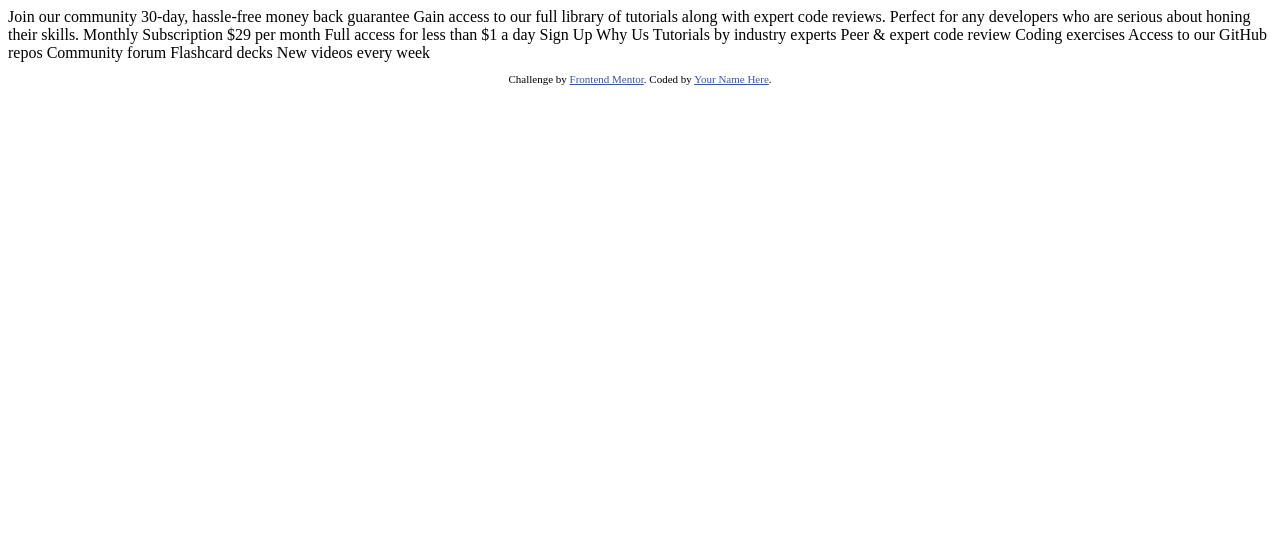
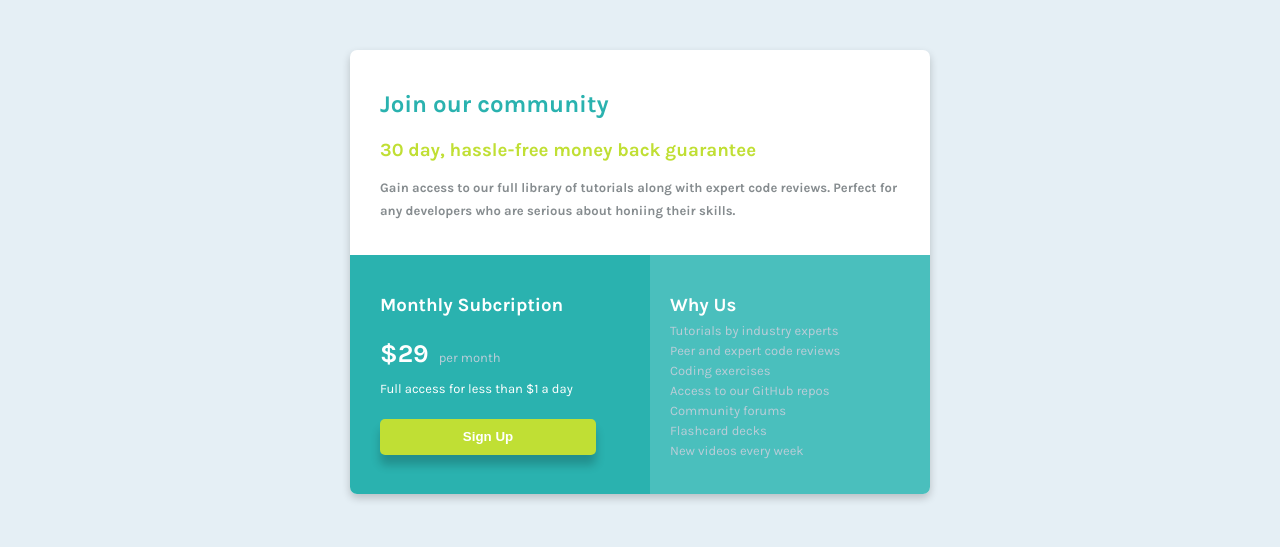
Before and after one commit to kalush89/single-price-grid-component, a plain HTML site: page index.html in a window 1280 px wide. Drawn offline with Linux system fonts and the light colour scheme.

Commit message:
fix index file

```diff
--- a/index.html
+++ b/index.html
@@ -1,50 +1,66 @@
 <!DOCTYPE html>
 <html lang="en">
 <head>
-  <meta charset="UTF-8">
-  <meta name="viewport" content="width=device-width, initial-scale=1.0"> <!-- displays site properly based on user's device -->
-
-  <link rel="icon" type="image/png" sizes="32x32" href="./images/favicon-32x32.png">
-
-  <title>Frontend Mentor | Single Price Grid Component</title>
-
-  <!-- Feel free to remove these styles or customise in your own stylesheet 👍 -->
-  <style>
-    .attribution { font-size: 11px; text-align: center; }
-    .attribution a { color: hsl(228, 45%, 44%); }
-  </style>
+    <meta charset="UTF-8">
+    <meta http-equiv="X-UA-Compatible" content="IE=edge">
+    <meta name="viewport" content="width=device-width, initial-scale=1.0">
+    <link rel="stylesheet" href="./style.css">
+    <link href="https://fonts.googleapis.com/css2?family=Karla:wght@400;700&display=swap" rel="stylesheet">
+    <!--<link rel="stylesheet" href="normalize.css">-->
+    <title>Single Price Grid Component</title>
 </head>
 <body>
-  Join our community
 
-  30-day, hassle-free money back guarantee
+    <div class="container">
+        <div class="card">
+        <div class="col-1">
+        <div class="top">
+            <h2>Join our community</h2>
+            </div>
+            <div class="mid">
+            <h3 id="promo">30 day, hassle-free money back guarantee</h3>
+        </div>
+        <div class="bottom">
+            <p>
+                Gain access to our full library of tutorials along with expert code reviews.
+                Perfect for any developers who are serious about honiing their skills.
+            </p>
+        </div>
+        </div><!--End col-1-->
+        <div class="col-2">
+        <div class="left">
+            <div class="top">
+            <h3>Monthly Subcription</h3>
+        </div>
+        <div class="mid">
+            <p>
+                <span class="price">$29</span><span class="duration">per month</span><br>
+                <span class="full-accesss">Full access for less than $1 a day</span>
+            </p>
+        </div>
+        <div class="bottom">
+            <button>Sign Up</button>
+            </div>
+        </div>
+        <div class="right">
+            <div class="top">
+            <h3>Why Us</h3>
+            </div>
+            <div class="buttom">
+            <ul>
+                <li>Tutorials by industry experts</li>
+                <li>Peer and expert code reviews</li>
+                <li>Coding exercises</li>
+                <li>Access to our GitHub repos</li>
+                <li>Community forums</li>
+                <li>Flashcard decks</li>
+                <li>New videos every week</li>
+            </ul>
+           </div><!--End buttom-->
+        </div><!--End right-->
+    </div><!--End col-2-->
+</div><!--End card-->
+</div><!--End container-->
 
-  Gain access to our full library of tutorials along with expert code reviews.
-  Perfect for any developers who are serious about honing their skills.
-
-  Monthly Subscription
-
-  &dollar;29 per month
-
-  Full access for less than &dollar;1 a day
-
-  Sign Up
-
-  Why Us
-
-  Tutorials by industry experts
-  Peer &amp; expert code review
-  Coding exercises
-  Access to our GitHub repos
-  Community forum
-  Flashcard decks
-  New videos every week
-
-  <footer>
-    <p class="attribution">
-      Challenge by <a href="https://www.frontendmentor.io?ref=challenge" target="_blank">Frontend Mentor</a>.
-      Coded by <a href="#">Your Name Here</a>.
-    </p>
-  </footer>
 </body>
 </html>
```
